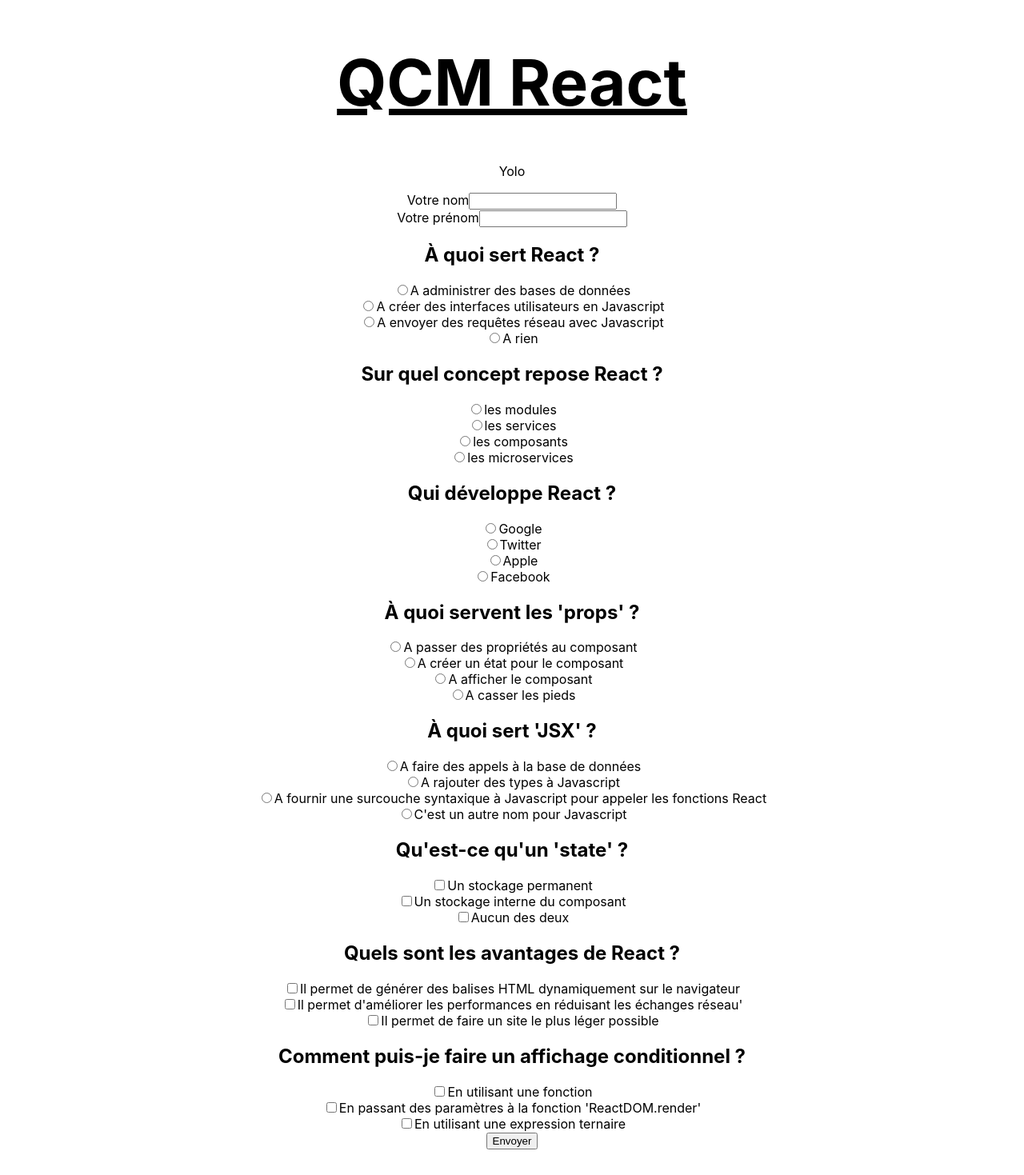
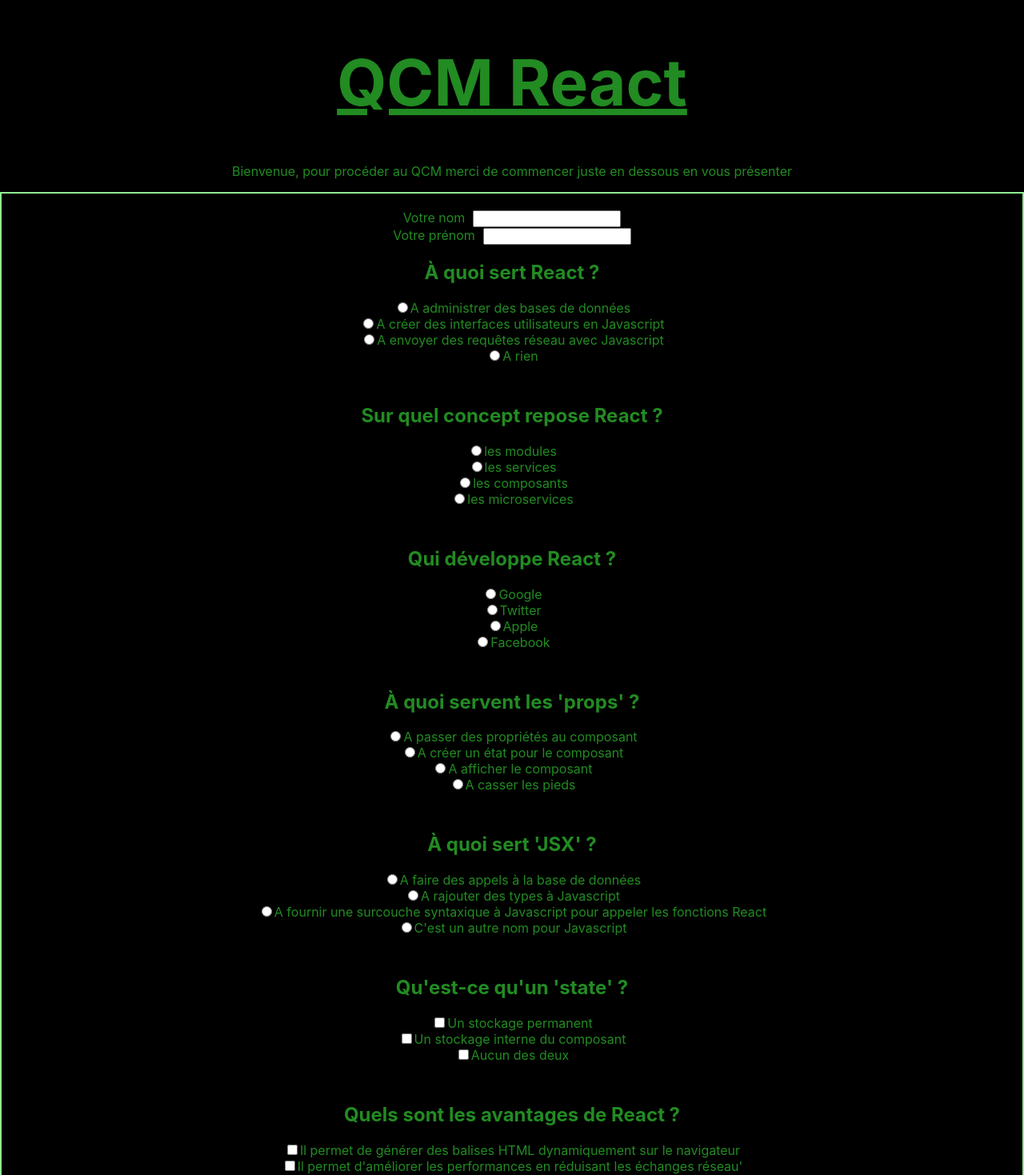
Before and after one commit to g43l/EvalReact, a React (Create React App) app: page / in a window 1280 px wide. Shown: the top 1469 px of the page at 80% size. Built offline with nearby package versions, Linux system fonts and the light colour scheme.

Commit message:
:lipstick: CSS stuff & modifying package&-lock.json

```diff
--- a/package.json
+++ b/package.json
@@ -3,6 +3,7 @@
   "version": "0.1.0",
   "private": true,
   "dependencies": {
+    "@material-ui/core": "^4.11.3",
     "@testing-library/jest-dom": "^5.11.10",
     "@testing-library/react": "^11.2.6",
     "@testing-library/user-event": "^12.8.3",
--- a/src/Components/CheckBoxQuestion.jsx
+++ b/src/Components/CheckBoxQuestion.jsx
@@ -1,17 +1,12 @@
 
-
-/*
-* On déclare notre component avec le bon paramètre, ie celui qu'on a indiqué lors de l'appel, dans Question.jsx
-* et ça roule comme sur des roulettes ;)
-* */
 function CheckBoxQuestion({objectQuestion}){
-    console.log("checkbox, q", objectQuestion.question)
-    console.log( "checkboxQuestion, q.answer", objectQuestion.answer)
+   // console.log("checkbox, q", objectQuestion.question)
+   // console.log( "checkboxQuestion, q.answer", objectQuestion.answer)
     objectQuestion.answer.options.map((option, index) => (
         console.log(option)
     ))
     return (
-        <div>
+        <div className="questionBlock">
             <h2>{objectQuestion.question}</h2>
             <div>
                 {objectQuestion.answer.options.map((option, index)=> (
@@ -22,8 +17,6 @@
                 ))}
             </div>
         </div>
-
-
     )
 }
 
--- a/src/Components/Formular.jsx
+++ b/src/Components/Formular.jsx
@@ -3,20 +3,14 @@
 
 
 function Formular (){
-    console.log("Yolo")
+  //  console.log("Yolo")
     return (
         <div>
-            <p>Yolo</p>
-            <form action="#" method="get">
-                {exam.map((element, index)=>(
+            <p className="intro">Bienvenue, pour procéder au QCM merci de commencer juste en dessous en vous présenter</p>
+            <form action="#" method="GET"> {/*action="#" method="get" pour tester en local // Remplacer # par votre cible et get par post*/}
+                {exam.map((element, index)=>( //on boucle sur les questions du qcm
                     <Question objectQuestion={element} key={index}/>
-                    /*
-                    * J'ai renommé q en objectQuestion pour refaire le cheminement de A à Z dans ma tête :)
-                    * donc ici, on map sur exam et on récupère chaque element du tableau ainsi que son index.
-                    * pour chaque element on appelle le component Question en mettant l'élément du tableau exam
-                    * dans une props objectQuestion pour rappel, une props, ça se comporte +- comme une variable, ça a
-                    * un nom puis tu mets ce que tu veux dedans :)
-                    * */
+
                 ))}
                 <input className="submit" type="submit" value="Envoyer"/>
             </form>
--- a/src/Components/Question.jsx
+++ b/src/Components/Question.jsx
@@ -1,27 +1,18 @@
 import CheckBoxQuestion from './CheckBoxQuestion';
 import RadioQuestion from "./RadioQuestion";
 import TextQuestion from "./TextQuestion";
+import ToggleQuestion from "./ToggleQuestion";
 
 
 function Question ({objectQuestion}) {
-    // console.log("question question", objectQuestion.question)
-    // console.log("question answer", objectQuestion.answer)
-    // console.log("question type", objectQuestion.answer.type)
 
-    /*
-     2.on déclare la fonction dispQuestion, avec un paramètre questionToBeDisplayed,
-     */
+   //  2.on déclare la fonction dispQuestion, avec un paramètre questionToBeDisplayed,
+
     function dispQuestion (questionToBeDisplayed) {
-
+// pour chaque type de question on renvoi au component adéquat
         if (questionToBeDisplayed.answer.type === "checkbox") {
             return (
                 <div>
-
-
-                  {/*dans la fonction dispQuestion, si la question est de type checkbox, on appelle le component*/}
-                  {/*CheckBoxQuestion avec une props objectQuestion qui contiendra ce qu'on aura passé comme argument*/}
-                  {/*à la fonction dispQuestion*/}
-
                     <CheckBoxQuestion objectQuestion={questionToBeDisplayed}></CheckBoxQuestion>
                 </div>
             )
@@ -38,18 +29,18 @@
                     <TextQuestion objectQuestion={questionToBeDisplayed}></TextQuestion>
                 </div>
             )
-        } /*else if (questionToBeDisplayed.answer.type === "toggle") {
+        } else if (questionToBeDisplayed.answer.type === "toggle") {
             return (
                 <div>
                     <ToggleQuestion objectQuestion={questionToBeDisplayed}></ToggleQuestion>
                 </div>
             )
-        }*/
+        }
     }
 
-    /*
-    * 1 - dans le return du component question, on appelle la fonction dispQuestion avec objectQuestion comme argument
-    * */
+
+//Enfin dans le return du component question, on appelle la fonction dispQuestion avec objectQuestion comme argument
+
     return (
         <div>
             {dispQuestion(objectQuestion)}
--- a/src/Components/RadioQuestion.jsx
+++ b/src/Components/RadioQuestion.jsx
@@ -6,7 +6,7 @@
         console.log(option)
     ))
     return (
-        <div>
+        <div className="questionBlock">
             <h2>{objectQuestion.question}</h2>
             <div>
                 {objectQuestion.answer.options.map((option, index)=> ( //on boucle sur les options de réponses à la question
--- a/src/Components/TextQuestion.jsx
+++ b/src/Components/TextQuestion.jsx
@@ -4,7 +4,7 @@
     return (
         <div>
             <label>{objectQuestion.question}</label>
-            <input type={objectQuestion.answer.type} name={objectQuestion.answer.name}/>
+            <input type={objectQuestion.answer.type} className="textInput" name={objectQuestion.answer.name}/>
         </div>
     )
 
--- a/src/index.css
+++ b/src/index.css
@@ -5,9 +5,29 @@
     sans-serif;
   -webkit-font-smoothing: antialiased;
   -moz-osx-font-smoothing: grayscale;
+  background-color: black;
+  color: forestgreen;
 }
-
+form {
+  border: solid 2px lightgreen;
+  display: flex;
+  flex-direction: column;
+  padding: 20px;
+  text-align: center;
+}
+.submit {
+  width: 120px;
+  height: 40px;
+  align-self: center;
+  margin-top: 40px;
+}
 code {
   font-family: source-code-pro, Menlo, Monaco, Consolas, 'Courier New',
     monospace;
 }
+.questionBlock {
+  margin-bottom: 30px;
+}
+.textInput {
+  margin-left: 10px;
+}
```
Also changed, not shown: 1 other file (tests, documents, lock files or other folders).
